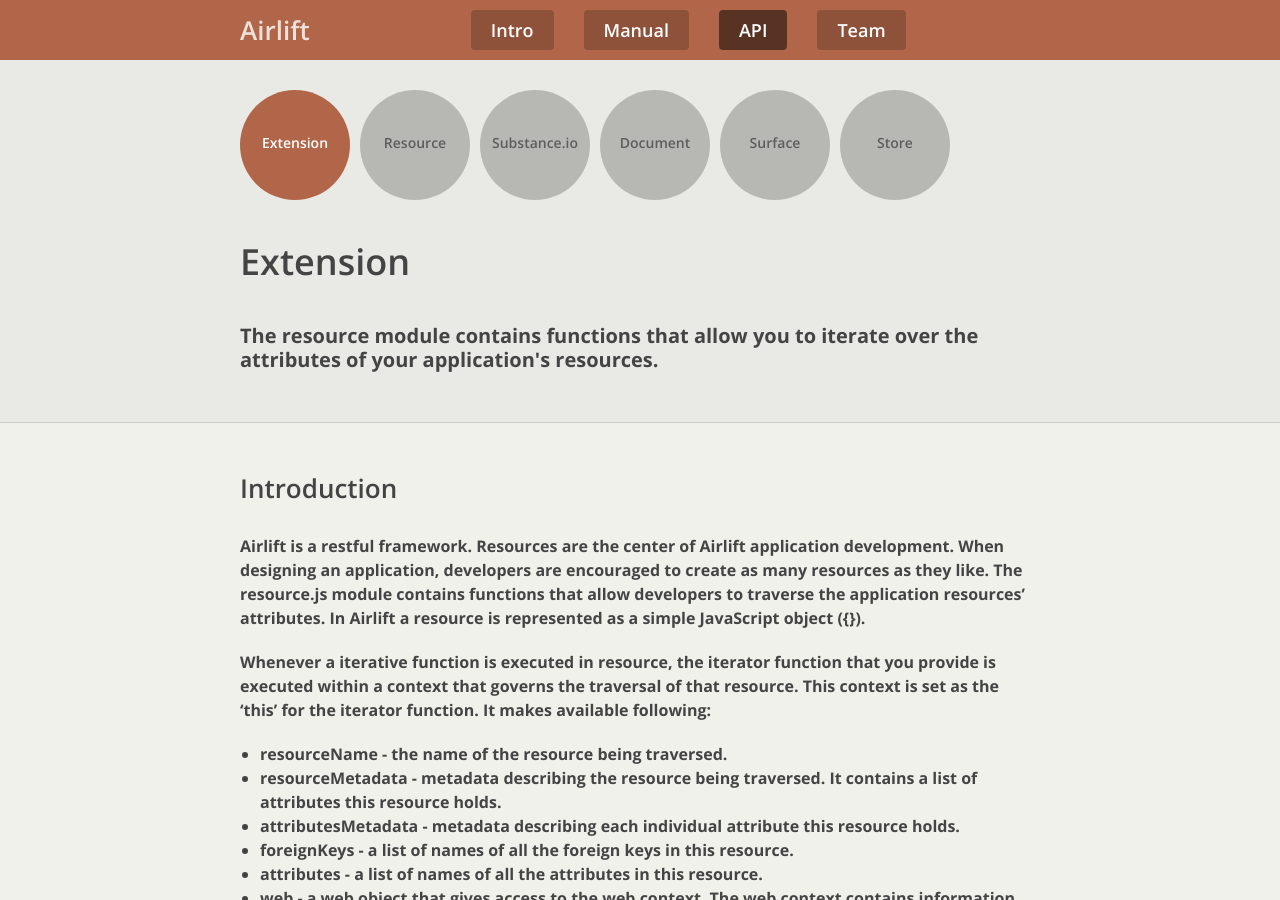
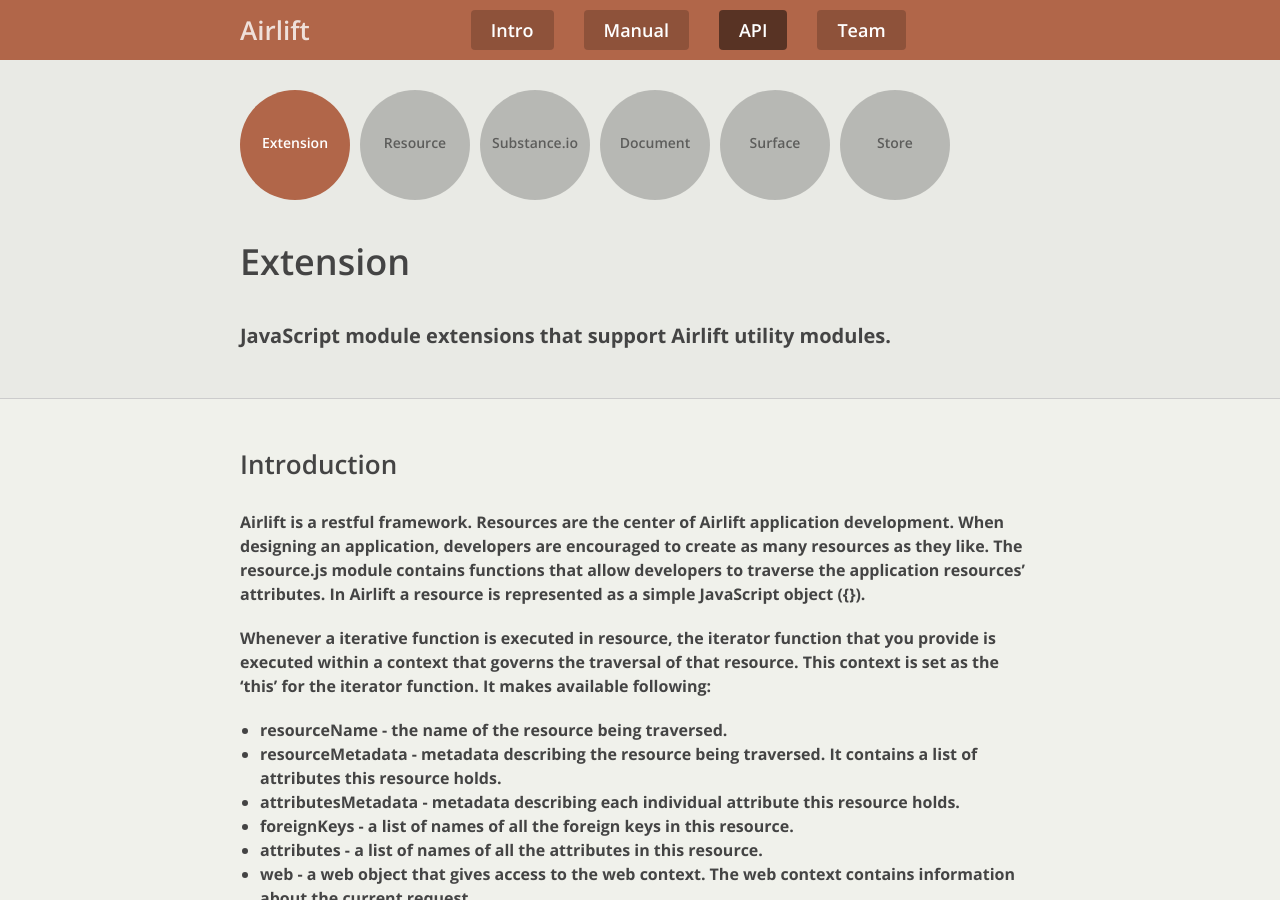
Before and after one commit to Airlift-Framework/airlift-framework.github.com, a Jekyll site: the page built from _posts/apis/0100-01-01-extensions.md, in a window 1280 px wide and 900 px high. Built offline with Jekyll 4.4.1, drawn with Linux system fonts in a browser that asks for light colours; nearby versions of some CDN libraries.

Commit message:
Updated _posts/apis/0100-01-01-extensions.md

```diff
--- a/_posts/apis/0100-01-01-extensions.md
+++ b/_posts/apis/0100-01-01-extensions.md
@@ -1,7 +1,7 @@
 ---
 layout: api
 title: Extension
-abstract: The resource module contains functions that allow you to iterate over the attributes of your application's resources.
+abstract: JavaScript module extensions that support Airlift utility modules.
 author: Bediako George
 categories:
 - apis
```
